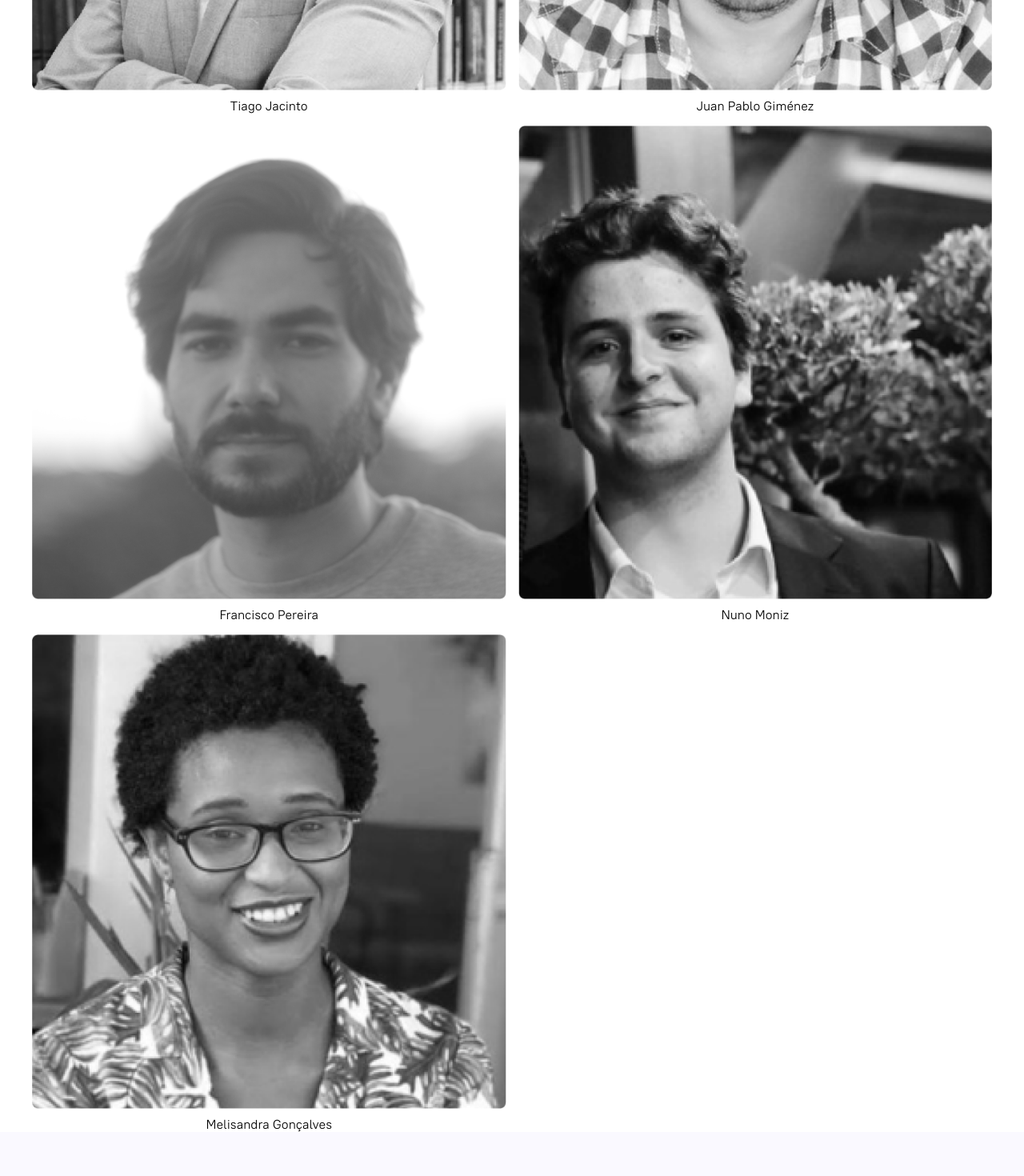
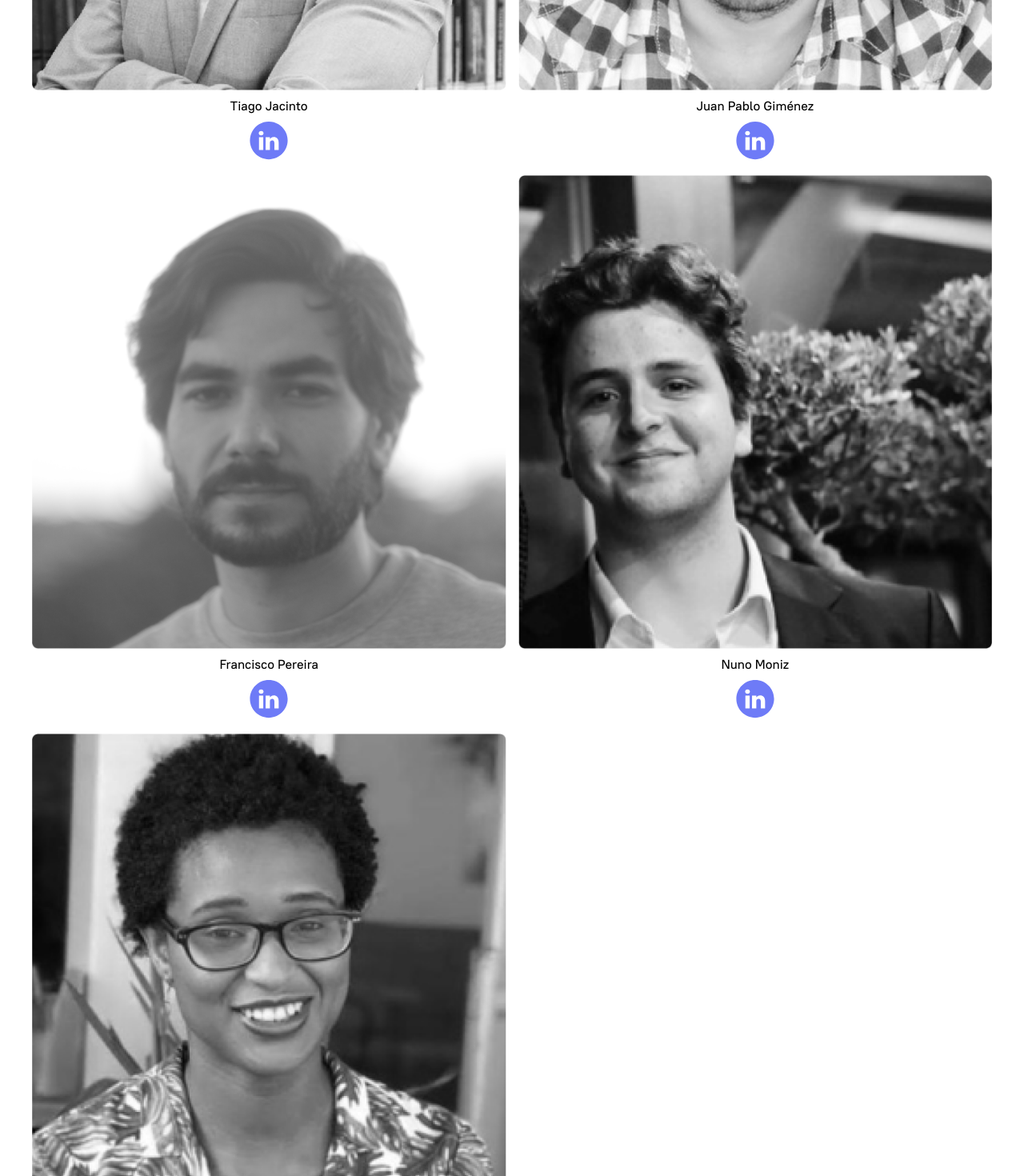
Before and after one commit to WildCodeSchool/2022-03-JS-Lisbon-hackathon-1-Green-House, a React (Create React App) app in the folder green-house/frontend/: page /info in a window 1280 px wide. Shown: the part 600-2070 px from the top of the page at 80% size. Built offline with nearby package versions, Linux system fonts and the light colour scheme; a web font is replaced by a local one.

Commit message:
Added linkedin connection to icons

```diff
--- a/green-house/frontend/src/Components/Info/info.css
+++ b/green-house/frontend/src/Components/Info/info.css
@@ -50,4 +50,10 @@ margin-bottom: 2px;
         gap: 10px;
         text-align: center;
     }
+
+    .img-container p{
+        font-weight: 500;
+
+    }
+
 }
--- a/green-house/frontend/src/Components/Info/info.jsx
+++ b/green-house/frontend/src/Components/Info/info.jsx
@@ -5,6 +5,7 @@ import juan from '../../media/juan.png';
 import chico from '../../media/chico.png';
 import nuno from '../../media/nuno.png';
 import melly from '../../media/melly.png';
+import { LinkedIn } from '../../media/exportMedia';
 
 export default function Info() {
     return(
@@ -14,27 +15,44 @@ export default function Info() {
             <div className="info-team-container ">
                 <div className="img-container">
                     <img className="img-info" src= {tiago} alt="Tiago Jacinto" />
-                    <p>Tiago Jacinto</p>
+                    <p>Tiago Jacinto  </p>
+                    <a href="https://www.linkedin.com/in/tiago-v-jacinto/">
+                    <LinkedIn className="icon"/>
+                    </a>
                 </div>
 
                 <div className="img-container">
                     <img className="img-info" src= {juan} alt="Juan Pablo Giménez" />
-                    <p>Juan Pablo Giménez</p>
+                    <p>Juan Pablo Giménez </p>
+                    <a href="https://www.linkedin.com/in/juan-pablo-gim%C3%A9nez-481b83236/">
+                    <LinkedIn className="icon"/>
+                    </a>
                 </div>
 
                 <div className="img-container">
                     <img className="img-info" src= {chico} alt="Francisco Pereira" />
-                    <p>Francisco Pereira</p>
+                    <p>Francisco Pereira </p>
+                    <a href="https://www.linkedin.com/in/francisco-ceriaco-pereira/">
+                    <LinkedIn className="icon"/>
+                    </a>
                 </div>
 
                 <div className="img-container">
                     <img className="img-info" src= {nuno} alt="Nuno Moniz" />
-                    <p>Nuno Moniz</p>
+                    <p>Nuno Moniz </p>
+
+                    <a href="https://www.linkedin.com/in/nunomoniz100/">
+                    <LinkedIn className="icon"/>
+                    </a>
+
                 </div>
 
                 <div className="img-container">
                     <img className="img-info" src= {melly} alt="Melisandra Gonçalves" />
-                    <p>Melisandra Gonçalves</p>
+                    <p>Melisandra Gonçalves </p>
+                    <a href="https://www.linkedin.com/in/melisandra-gon%C3%A7alves-76a8b9227/">
+                    <LinkedIn className="icon"/>
+                    </a>
                 </div>
             </div>
 
--- a/green-house/frontend/src/media/exportMedia.jsx
+++ b/green-house/frontend/src/media/exportMedia.jsx
@@ -57,3 +57,11 @@ export const Calculate = () => {
         </svg>
     )
 }
+
+export const LinkedIn = () => {
+    return(
+        <svg width="48" height="48" viewBox="0 0 48 48" fill="none" xmlns="http://www.w3.org/2000/svg">
+            <path fill-rule="evenodd" clip-rule="evenodd" d="M0.414062 23.612C0.414062 10.5875 10.9739 0.0290527 24.0001 0.0290527C37.0264 0.0290527 47.5862 10.5875 47.5862 23.612C47.5862 36.6365 37.0264 47.1949 24.0001 47.1949C10.9739 47.1949 0.414062 36.6365 0.414062 23.612ZM17.0817 19.5614H11.7366V35.6191H17.0817V19.5614ZM17.434 14.594C17.3993 13.0196 16.2732 11.8204 14.4447 11.8204C12.6162 11.8204 11.4207 13.0196 11.4207 14.594C11.4207 16.1359 12.5808 17.3696 14.3753 17.3696H14.4095C16.2732 17.3696 17.434 16.1359 17.434 14.594ZM36.3583 26.4122C36.3583 21.48 33.7214 19.1844 30.204 19.1844C27.3661 19.1844 26.0956 20.743 25.3861 21.8364V19.5619H20.0404C20.1108 21.0687 20.0404 35.6196 20.0404 35.6196H25.3861V26.6517C25.3861 26.1718 25.4208 25.693 25.5622 25.3494C25.9485 24.3907 26.828 23.398 28.3047 23.398C30.2397 23.398 31.0132 24.8705 31.0132 27.0283V35.6192H36.3581L36.3583 26.4122Z" fill="#6E7BF7"/>
+        </svg>
+    )
+}
```
Also changed, not shown: green-house/frontend/src/media/LinkedIn.svg (added).
